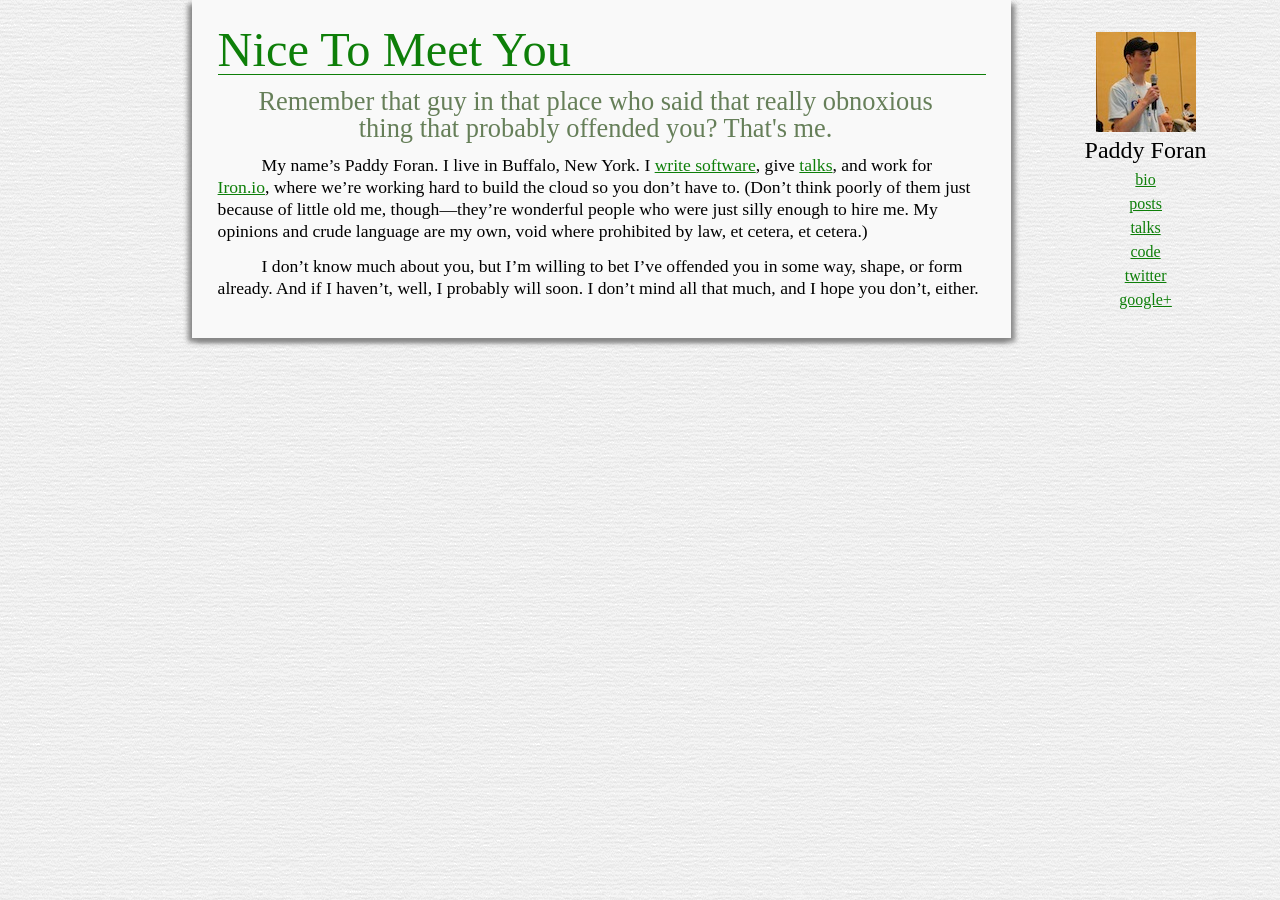
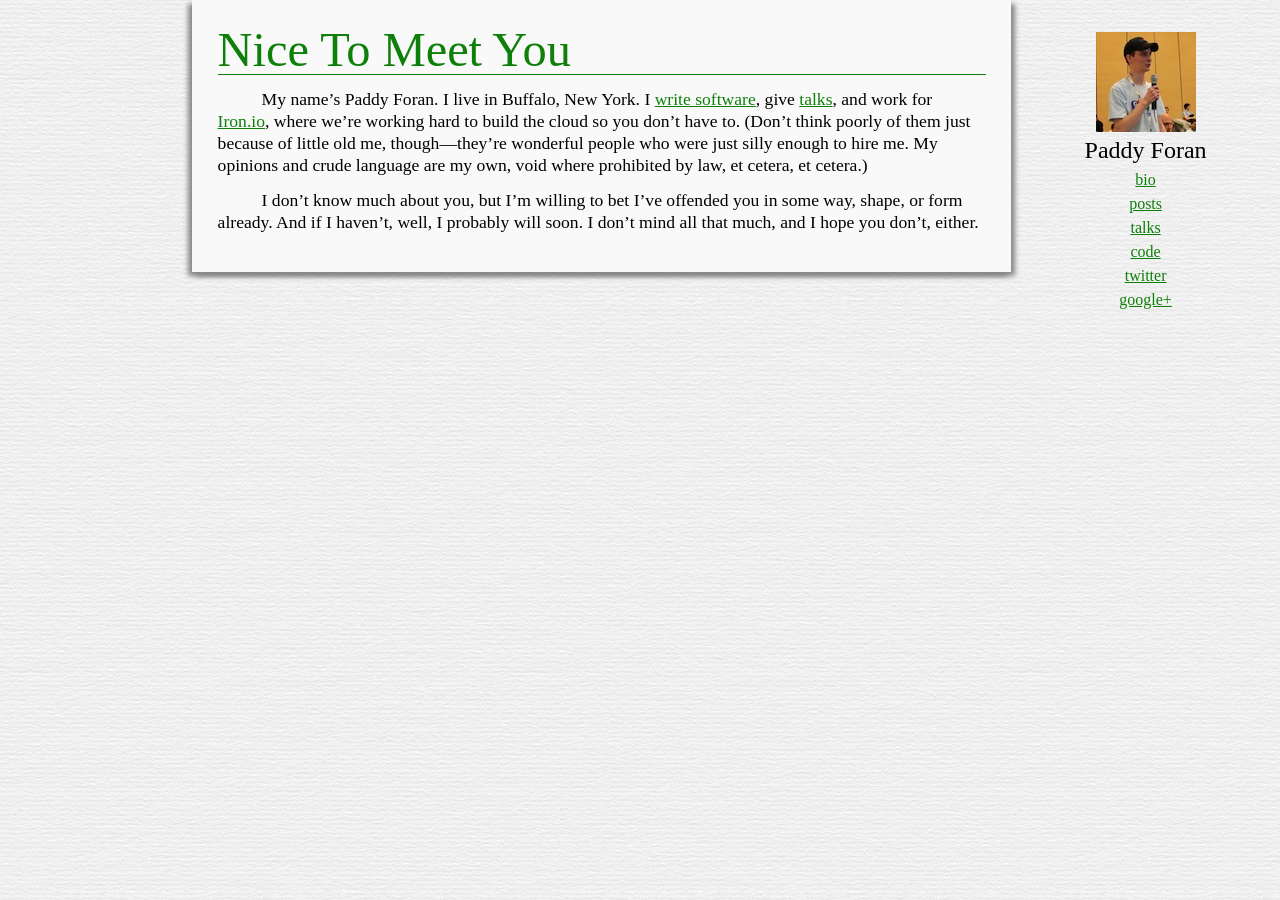
Before and after one commit to paddycarver/blog, a Jekyll site: the page built from _posts/2012-02-23-bio.md, in a window 1280 px wide. Built offline with Jekyll 4.4.1, drawn with Linux system fonts in a browser that asks for light colours; some web fonts are replaced.

Commit message:
Trying to get bio to actually render.

```diff
--- a/_posts/2012-02-23-bio.md
+++ b/_posts/2012-02-23-bio.md
@@ -2,8 +2,6 @@
 layout: post
 permalink: /bio
 title: Nice To Meet You
-quote:
-  text: "Remember that guy in that place who said that really obnoxious thing that probably offended you? That's me."
 ---
 
 My name's Paddy Foran. I live in Buffalo, New York. I [write software]({{ site.baseurl }}/code "My Github Repository"),
```
